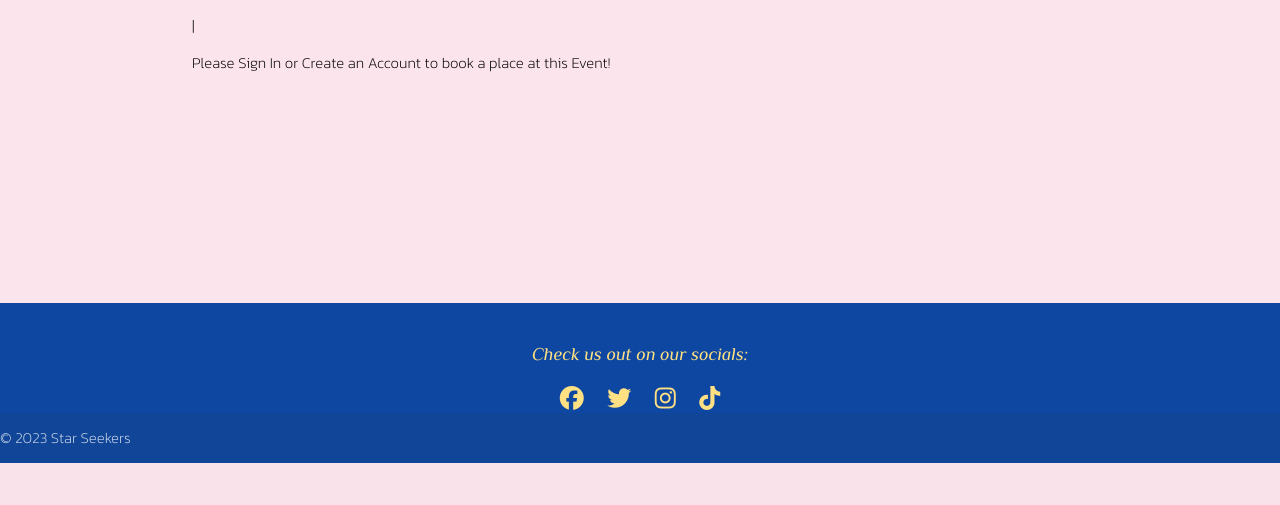
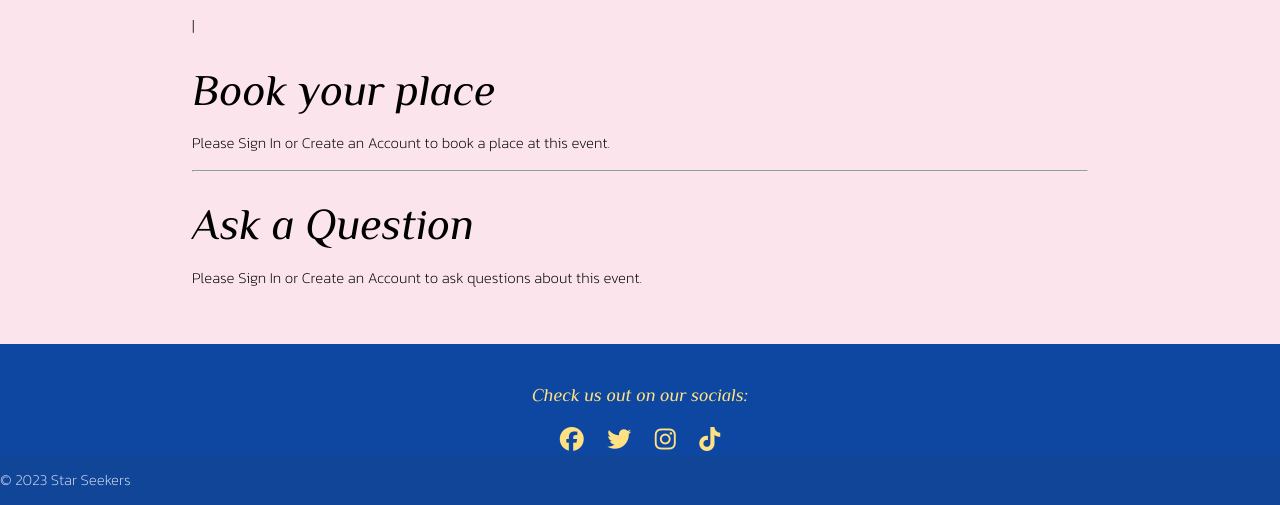
Before and after one commit to Shabucky1812/star-seekers, a Django app: template templates/event_detail.html in a window 1280 px wide. Shown: the part 337-842 px from the top of the page. Before the commit the page ends 800 px from the top, so only its background shows below. Run offline with Django 4.2, Linux system fonts and the light colour scheme; the template is opened without the code that fills it, so the values that code supplies are empty; some libraries are stand-ins or nearby versions.

Commit message:
Add question form structure to detail page

```diff
--- a/events/views.py
+++ b/events/views.py
@@ -2,7 +2,7 @@ from django.shortcuts import render, get_object_or_404, redirect, reverse
 from django.contrib.admin.views.decorators import staff_member_required
 from django.utils import timezone
 from .models import Guide, Event
-from .forms import EventForm
+from .forms import EventForm, QuestionForm
 
 
 def index(request):
@@ -35,7 +35,9 @@ def event_detail(request, event_id):
     event = get_object_or_404(Event, id=event_id)
 
     template = 'event_detail.html'
+    question_form = QuestionForm()
     context = {
+        'question_form': question_form,
         'event': event,
         'page_title': f'{event.title}'
     }
--- a/templates/event_detail.html
+++ b/templates/event_detail.html
@@ -21,6 +21,7 @@
 
 <!-- booking form -->
 <div class="booking-details-card">
+    <h3>Book your place</h3>
     {% if user.is_authenticated %}
     <form id="booking-form" action="#!">
         <label for="booking-name">Name</label>
@@ -57,7 +58,23 @@
         </div>
     </div>
     {% else %}
-    <p>Please Sign In or Create an Account to book a place at this Event!</p>
+    <p>Please Sign In or Create an Account to book a place at this event.</p>
+    {% endif %}
+</div>
+
+<hr>
+
+<!-- q&a section -->
+<div class="questions-input-section">
+    <h3>Ask a Question</h3>
+    {% if user.is_authenticated %}
+    <form method="POST">
+        {{ question_form }}
+        {% csrf_token %}
+        <button type="submit">Submit Question</button>
+    </form>
+    {% else %}
+        <p>Please Sign In or Create an Account to ask questions about this event.</p>
     {% endif %}
 </div>
 
```
Also changed, not shown: events/forms.py (+7 -1 lines).
